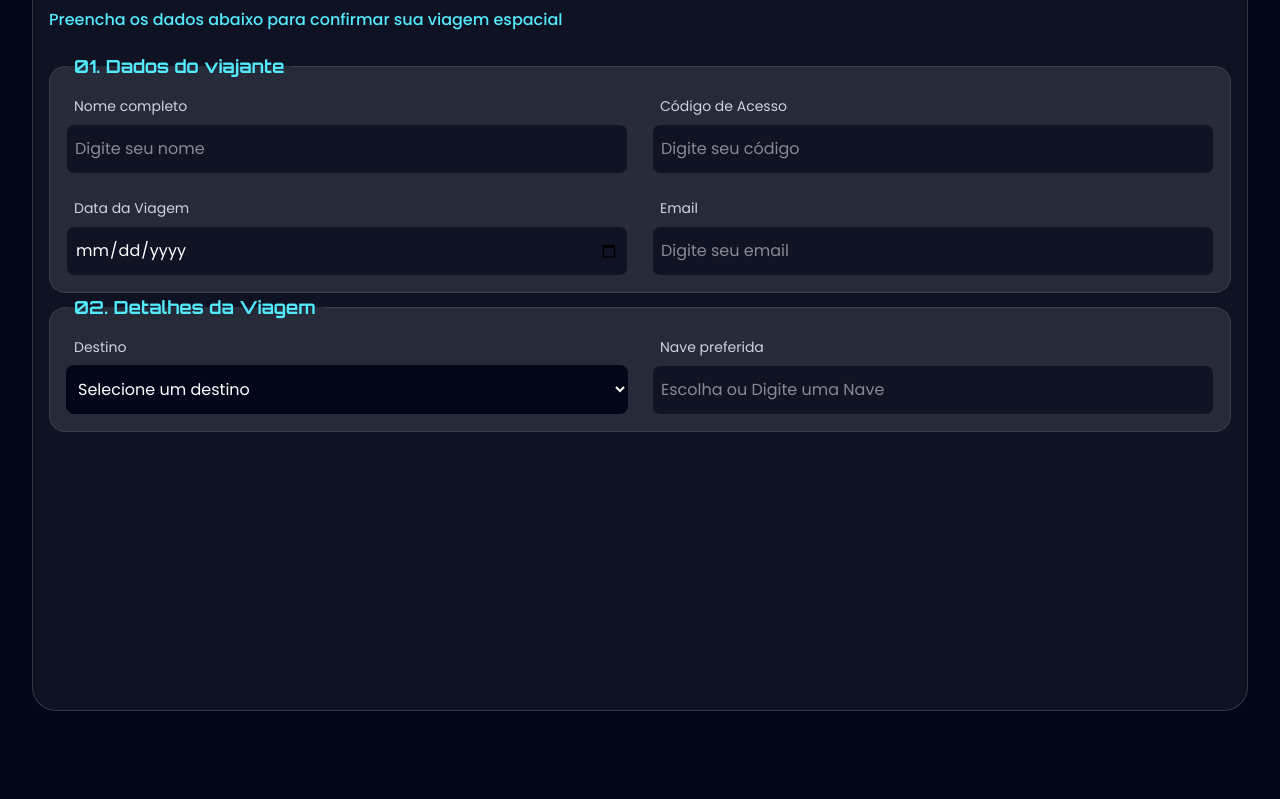
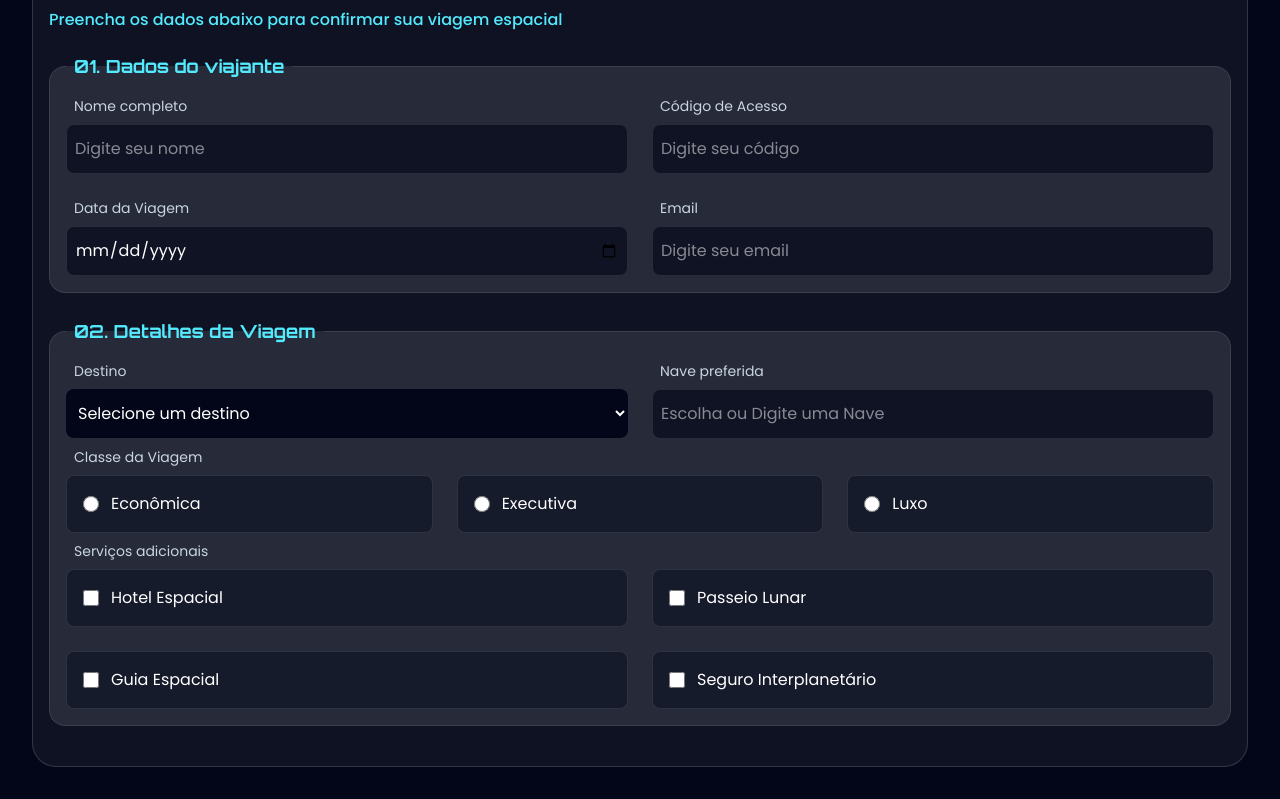
Before and after one commit to DaviYamamoto/SpaceTravel, a website: page dist/index.html in a window 1280 px wide. Shown: the part 121-920 px from the top of the page. Before the commit the page ends 864 px from the top, so only its background shows below. Drawn offline with Linux system fonts and the light colour scheme.

Commit message:
classe da viagem e serviços adicionais

```diff
--- a/dist/index.html
+++ b/dist/index.html
@@ -103,6 +103,64 @@
 
                 </div>
             </section>
+
+            <div>
+                <p class="ml-2 text-sm my-2 text-slate-300">
+                    Classe da Viagem
+                </p>
+                <section class="grid lg:grid-cols-3 gap-6">
+                <label
+                    class="flex items-center gap-3 border border-white/10 rounded-lg bg-slate-950/40 p-4 hover:bg-white/10">
+
+                    <input type="radio" name="classeViagem" id="classeViagem1" value="economica" class="size-4">
+                    <span>Econômica</span>
+
+                </label>
+
+                <label class="flex items-center gap-3 border border-white/10 rounded-lg bg-slate-950/40 p-4 hover:bg-white/10">
+
+                    <input type="radio" name="classeViagem" id="classeViagem2" value="executiva" class="size-4">
+                    <span>Executiva</span>
+
+                </label>
+
+                <label class="flex items-center gap-3 border border-white/10 rounded-lg bg-slate-950/40 p-4 hover:bg-white/10">
+
+                    <input type="radio" name="classeViagem" id="classeViagem3" value="luxo" class="size-4 accent-amber-400">
+                    <span>Luxo</span>
+
+                </label>
+
+            </div>
+
+            <div>
+                <p class="ml-2 text-sm my-2 text-slate-300">
+                    Serviços adicionais
+                </p>
+                <section class="grid lg:grid-cols-2 gap-6">
+                    <label class="flex items-center gap-3 border border-white/10 rounded-lg bg-slate-950/40 p-4 hover:bg-white/10">
+                        <input type="checkbox" name="servicos" id="servico1" value="hotel espacial" class="size-4">
+                        <span>Hotel Espacial</span>
+                    </label>
+
+                    <label class="flex items-center gap-3 border border-white/10 rounded-lg bg-slate-950/40 p-4 hover:bg-white/10">
+                        <input type="checkbox" name="servicos" id="servico2" value="passeio lunar" class="size-4">
+                        <span>Passeio Lunar</span>
+                    </label>
+
+                    <label class="flex items-center gap-3 border border-white/10 rounded-lg bg-slate-950/40 p-4 hover:bg-white/10">
+                        <input type="checkbox" name="servicos" id="servico3" value="guia espacial" class="size-4">
+                        <span>Guia Espacial</span>
+                    </label>
+
+                    <label class="flex items-center gap-3 border border-white/10 rounded-lg bg-slate-950/40 p-4 hover:bg-white/10">
+                        <input type="checkbox" name="servicos" id="servico4" value="seguro interplanetario" class="size-4">
+                        <span>Seguro Interplanetário</span>
+                    </label>
+            </div>
+            </section>
+
+
         </fieldset>
     </form>
 
```
Also changed, not shown: dist/css/styles.css.
